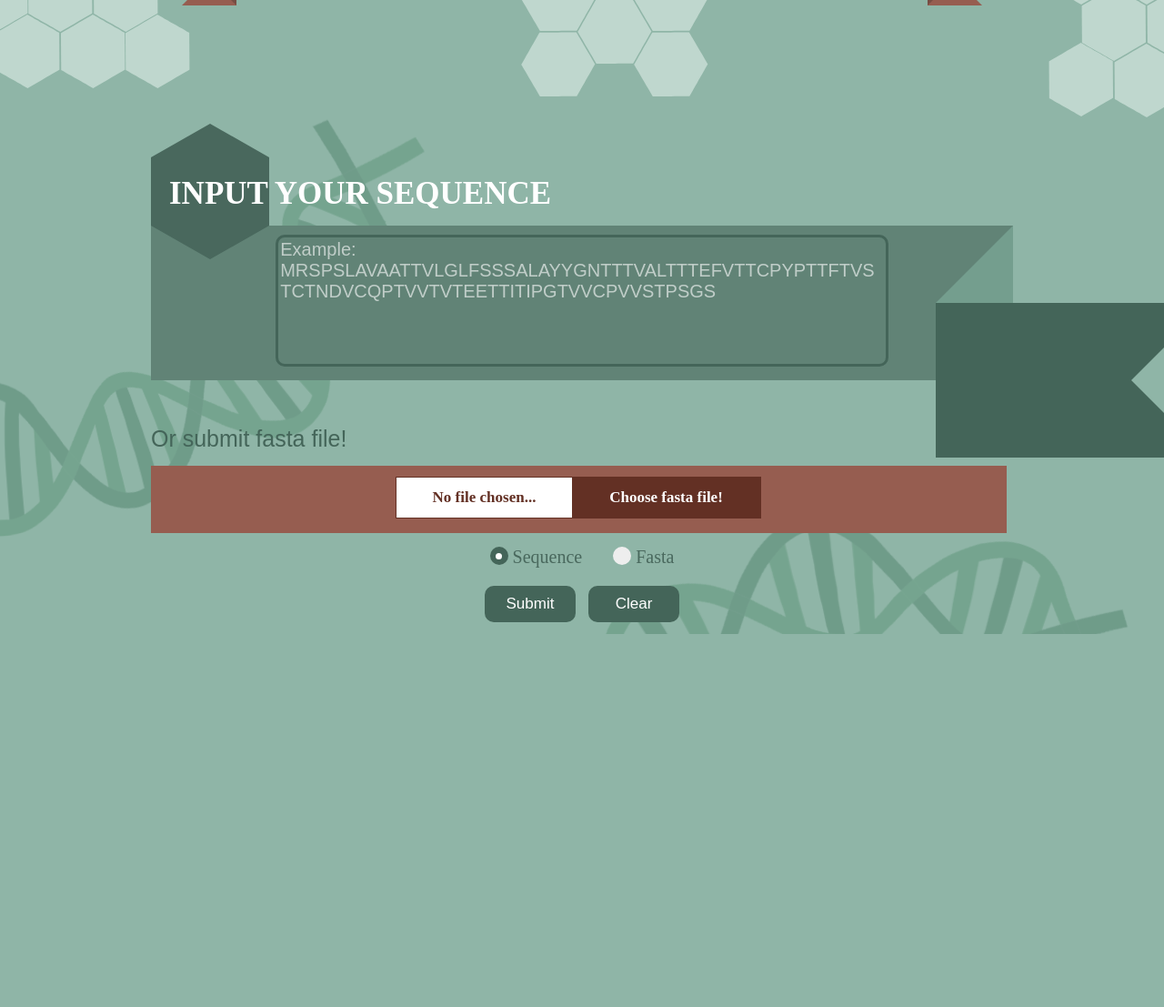
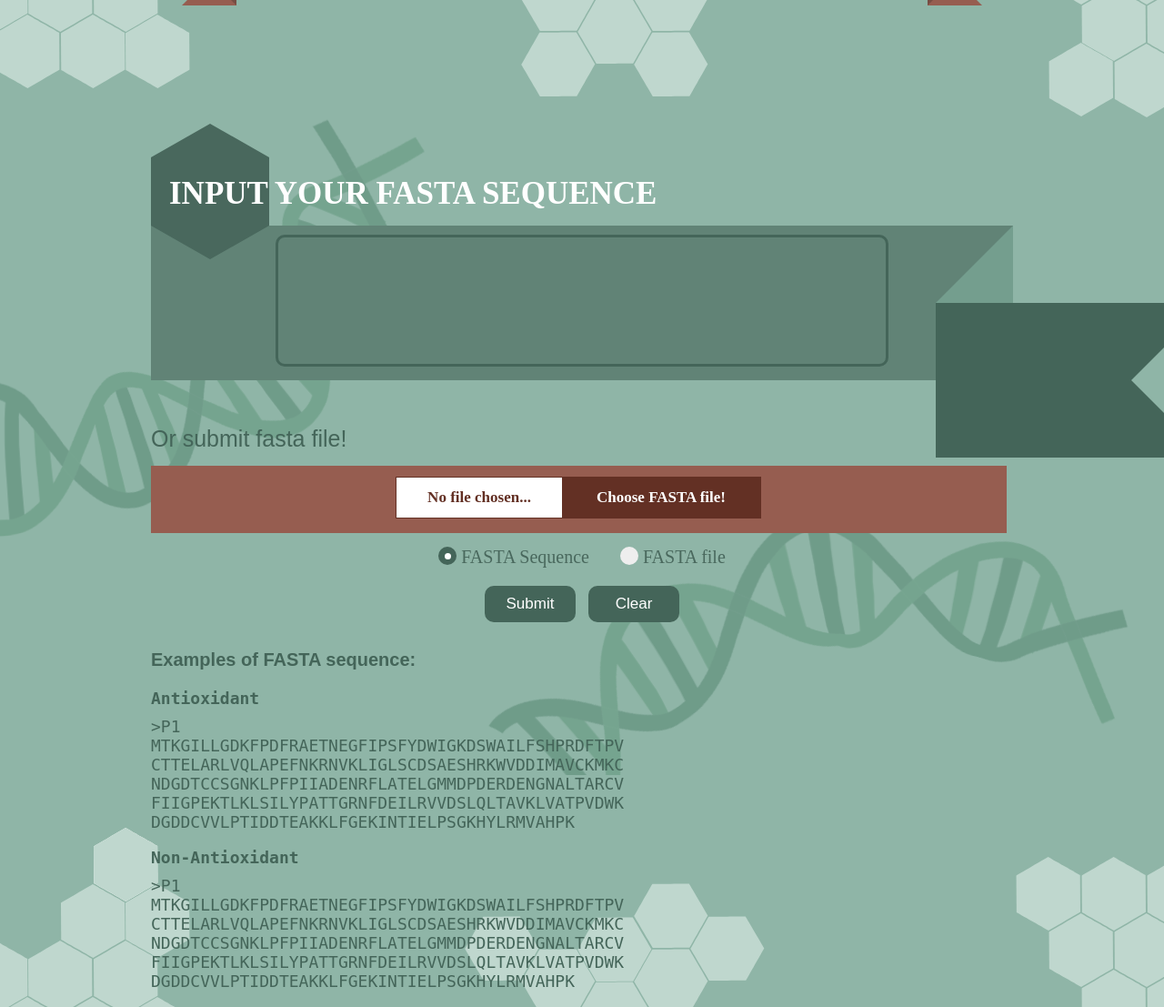
Before and after one commit to hoangtv8699/antioxidant-web, a Flask app: page / in a window 1280 px wide; the page is wider, and only the part inside the window is pictured. Shown: the part 228-1335 px from the top of that part at 91% size. Before the commit the page ends 925 px from the top of that part, so only its background shows below. Run offline with Flask 2, Linux system fonts and the light colour scheme.

Commit message:
change fasta

```diff
--- a/requirement.txt
+++ b/requirement.txt
@@ -4,3 +4,4 @@ biopython
 matplotlib
 flask
 Flask-Mail
+pysftp
--- a/static/css/home.css
+++ b/static/css/home.css
@@ -335,3 +335,23 @@ body {
   @keyframes rotate {
     100% { transform: rotate(360deg);}
   }
+
+  /* example sequences */
+  .examplelabel {
+    margin-top: 25px;
+    font: 20px sans-serif;
+    font-weight: bold;
+    color: #446559;
+  }
+
+  .example {
+    margin-top: 15px;
+    font: 18px sans-serif;
+    color: #446559;
+    font-family: monospace;
+  }
+
+  .example span {
+    margin-top: 10px;
+    display:inline-block;
+  }
--- a/templates/home.html
+++ b/templates/home.html
@@ -13,28 +13,28 @@
 			<form action = "/predict" method="POST" enctype = "multipart/form-data" name="myForm" onsubmit="return loader()">
 				<div class="hex">
 					<div class="text">
-						Input your Sequence
+						Input Your FASTA Sequence
 					</div>
 				</div>
 				<div class="ribbon2">
 					<i></i>
 					<i></i>
-					<textarea class="seq" name="seq" placeholder="Example: MRSPSLAVAATTVLGLFSSSALAYYGNTTTVALTTTEFVTTCPYPTTFTVSTCTNDVCQPTVVTVTEETTITIPGTVVCPVVSTPSGS"></textarea>
+					<textarea class="seq" name="seq" placeholder=""></textarea>
 				</div>
 				<div class="labelfile">Or submit fasta file!</div>
 				<div class="file">
 					<input type="file" name="fasta" id="file-upload" class="inputfile"/>
 					<label for="file-upload">
 						<span id="filename">No file chosen...</span>
-						<strong>Choose fasta file!</strong>
+						<strong>Choose FASTA file!</strong>
 					</label>
 				</div>
 				<div class="radio" id="radio">
-					<label class="container">Sequence
+					<label class="container">FASTA Sequence
 					<input type="radio" checked="checked" name="radio" value="Sequence" id="Sequence">
 					<span class="checkmark"></span>
 					</label>
-					<label class="container">Fasta
+					<label class="container">FASTA file
 					<input type="radio" name="radio" value="Fasta" id="Fasta" >
 					<span class="checkmark"></span>
 					</label>
@@ -53,6 +53,41 @@
 						</div>
 					</div>
 				</div>
+				<p class="examplelabel">Examples of FASTA sequence:</p>
+				<p class="example">
+					<b>Antioxidant</b>
+					<br>
+					<span>
+						>P1
+						<br>
+						MTKGILLGDKFPDFRAETNEGFIPSFYDWIGKDSWAILFSHPRDFTPV
+						<br>
+						CTTELARLVQLAPEFNKRNVKLIGLSCDSAESHRKWVDDIMAVCKMKC
+						<br>
+						NDGDTCCSGNKLPFPIIADENRFLATELGMMDPDERDENGNALTARCV
+						<br>
+						FIIGPEKTLKLSILYPATTGRNFDEILRVVDSLQLTAVKLVATPVDWK
+						<br>
+						DGDDCVVLPTIDDTEAKKLFGEKINTIELPSGKHYLRMVAHPK
+					</span>
+				</p>
+				<p class="example">
+					<b>Non-Antioxidant</b>
+					<br>
+					<span>
+						>P1
+						<br>
+						MTKGILLGDKFPDFRAETNEGFIPSFYDWIGKDSWAILFSHPRDFTPV
+						<br>
+						CTTELARLVQLAPEFNKRNVKLIGLSCDSAESHRKWVDDIMAVCKMKC
+						<br>
+						NDGDTCCSGNKLPFPIIADENRFLATELGMMDPDERDENGNALTARCV
+						<br>
+						FIIGPEKTLKLSILYPATTGRNFDEILRVVDSLQLTAVKLVATPVDWK
+						<br>
+						DGDDCVVLPTIDDTEAKKLFGEKINTIELPSGKHYLRMVAHPK
+					</span>
+				</p>
 			</form>
 		</div>
 	</div>
@@ -75,10 +110,20 @@
 
 		function loader(){
 			if(document.getElementById("Sequence").checked){
-				var seq = document.forms["myForm"]["seq"].value;
+				var lines = document.forms["myForm"]["seq"].value.split("\n");
+				var seq_id = lines[0]
+				var seq = ""
+				for(var i = 1; i < lines.length; i++){
+					seq = seq.concat(lines[i])
+				}
+				var id_reg = /^>{1}./
 				var seq_reg = /^[A|V|I|L|M|F|Y|W|S|T|N|Q|C|U|G|P|R|H|K|D|E]+$/;
 				if (seq == "") {
 					alert("Fasta sequence must be filled!");
+					return false;
+				}
+				if (!id_reg.test(seq_id)) {
+					alert("Invalid FASTA sequences format!");
 					return false;
 				}
 				if (!seq_reg.test(seq)) {
--- a/templates/result.html
+++ b/templates/result.html
@@ -21,7 +21,7 @@
 					<i></i>
 					<i></i>
 					<div class="resulttext">
-						{% if seq %}adasasssssssssssssssssssssssssssssssssafasfasfasfasfaasdasdasaaaaaaaaaaaaaaaajdahdkadlkadkladkahsjikohasuohasssssssssss
+						{% if seq %}
 							Sequence: {{ result['seq'] }}
 							<br/>
 							<table>
--- a/utils.py
+++ b/utils.py
@@ -51,7 +51,6 @@ def save_seq(seq):
     file_name = create_file_name()
     file_path = DIR_REQUESTS + file_name + '.fasta'
     f_request = open(file_path, "w")
-    f_request.write(">seq\n")
     f_request.write(seq)
     f_request.close()
     return file_name
```
